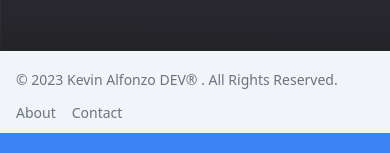
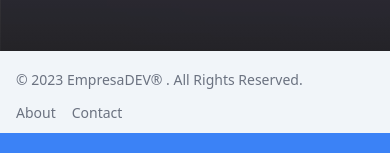
Before and after one commit to RaiderAlf/e-commerceFakeApi, a React (Vite) app: page / in a window 390 px wide. Shown: the part 583-736 px from the top of the page. Built offline with nearby package versions, Linux system fonts and the light colour scheme; no server answers.

Commit message:
fix footer

```diff
--- a/src/components/footer.jsx
+++ b/src/components/footer.jsx
@@ -4,7 +4,7 @@ const Footer = () => {
 
         <footer className="bg-slate-100 w-full">
             <div className="w-full mx-auto max-w-screen-xl p-4 md:flex md:items-center md:justify-between">
-                <span className="text-sm text-gray-500 sm:text-center">© 2023 <a href="#" className="hover:underline">Kevin Alfonzo DEV®  </a>. All Rights Reserved.
+                <span className="text-sm text-gray-500 sm:text-center">© 2023 <a href="#" className="hover:underline">EmpresaDEV®  </a>. All Rights Reserved.
                 </span>
                 <ul className="flex flex-wrap items-center mt-3 text-sm font-medium text-gray-500 sm:mt-0">
                     <li>
```
